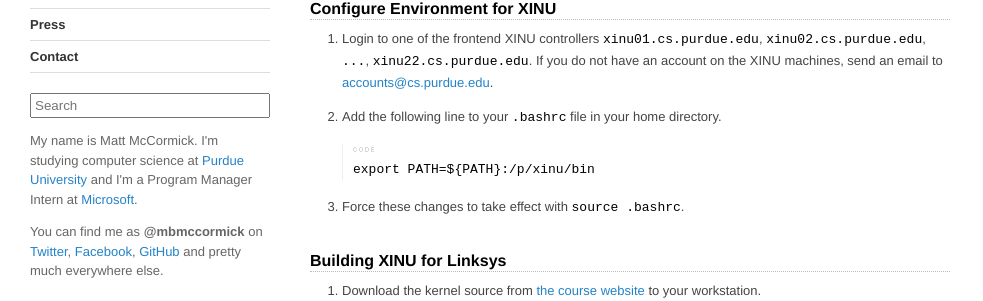
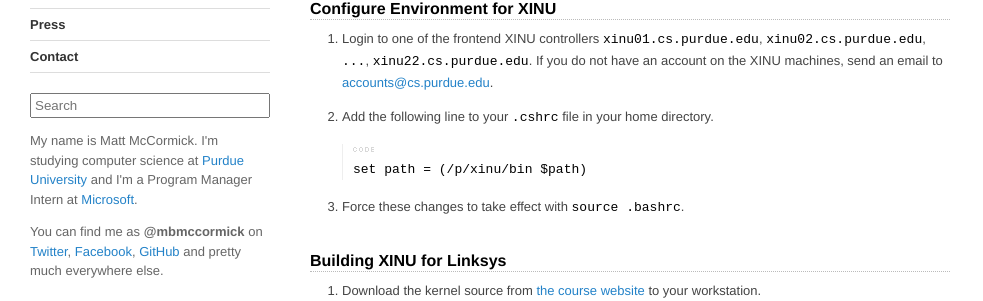
Before and after one commit to mbmccormick/mbmccormick.github.io, a Jekyll site: the page built from _posts/2012-01-30-deploying-xinu-to-linksys-routers-at-purdue-university.md, in a window 1280 px wide and 900 px high. Shown: the part 194-495 px from the top of the window, without its empty margins (0-983 px from the left). Built offline with Jekyll 4.4.1, drawn with Linux system fonts in a browser that asks for light colours; Markdown is read by kramdown in place of the engine named in the settings.

Commit message:
Deploying XINU to Linksys Routers at Purdue University

````diff
--- a/_posts/2012-01-30-deploying-xinu-to-linksys-routers-at-purdue-university.md
+++ b/_posts/2012-01-30-deploying-xinu-to-linksys-routers-at-purdue-university.md
@@ -10,9 +10,9 @@ This tutorial will walk you through setting up your local environment on `lore.c
 
 1. Login to one of the frontend XINU controllers `xinu01.cs.purdue.edu`, `xinu02.cs.purdue.edu`, `...`, `xinu22.cs.purdue.edu`. If you do not have an account on the XINU machines, send an email to <a href="mailto:accounts@cs.purdue.edu">accounts@cs.purdue.edu</a>.
 
-2. Add the following line to your `.bashrc` file in your home directory.
+2. Add the following line to your `.cshrc` file in your home directory.
 ```
-export PATH=${PATH}:/p/xinu/bin
+set path = (/p/xinu/bin $path)
 ```
 
 3. Force these changes to take effect with `source .bashrc`.
````
